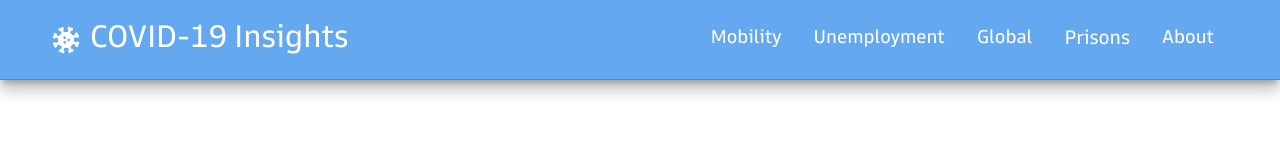
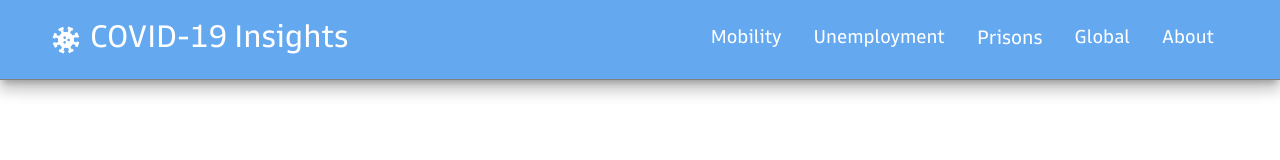
Before and after one commit to rachelzhang31/gs-hackathon, a React (Create React App) app: page / in a window 1280 px wide. Shown: the top 160 px of the page. Built offline with nearby package versions, Linux system fonts and the light colour scheme.

Commit message:
small change

```diff
--- a/src/components/Navbar.js
+++ b/src/components/Navbar.js
@@ -49,11 +49,6 @@ function Navbar() {
                 Unemployment
               </Link>
             </li>
-            <li className="nav-item">
-              <Link to="/global" className="nav-links" onClick={closeMobileMenu}>
-                Global
-                </Link>
-                </li>
 
                 <div class="dropdown">
                   <button class="dropbtn">Prisons
@@ -64,6 +59,11 @@ function Navbar() {
                     <a href="/mortalityrates">Mortality Rates</a>
                   </div>
                 </div>
+                <li className="nav-item">
+              <Link to="/global" className="nav-links" onClick={closeMobileMenu}>
+                Global
+                </Link>
+                </li>
             <li className="nav-item">
               <Link to="/about" className="nav-links" onClick={closeMobileMenu}>
                 About
```
Also changed, not shown: 1 other file (tests, documents, lock files or other folders).
